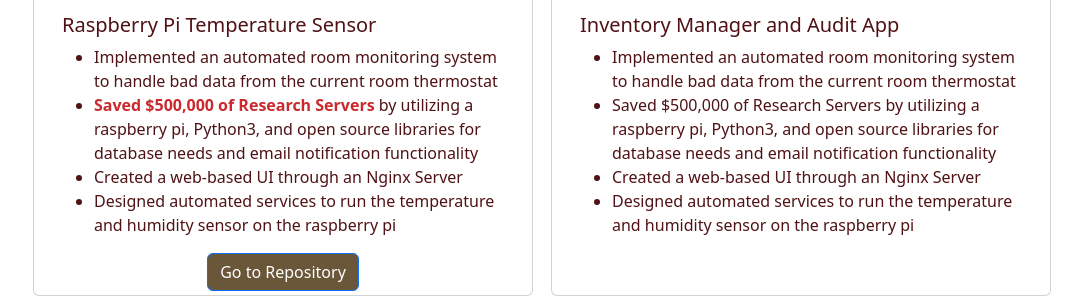
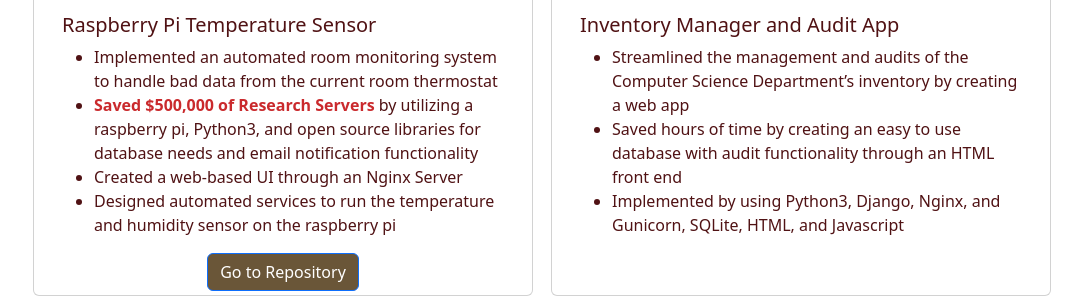
Before and after one commit to jak-rus/jak-rus.github.io, a plain HTML site: page index.html in a window 1280 px wide. Shown: the part 1340-1638 px from the top of the page, without its empty margins (98-1181 px from the left). Drawn offline with nearby package versions, Linux system fonts and the light colour scheme.

Commit message:
Updating Website and fixing grammar and stuff

```diff
--- a/index.html
+++ b/index.html
@@ -184,10 +184,9 @@
                             <div class="card-body">
                                 <h5 class="card-title" style="color: #501214;">Inventory Manager and Audit App</h5>
                                 <ul style="color: #501214;">
-                                    <li>Implemented an automated room monitoring system to handle bad data from the current room thermostat</li>
-                                    <li>Saved $500,000 of Research Servers by utilizing a raspberry pi, Python3, and open source libraries for database needs and email notification functionality</li>
-                                    <li>Created a web-based UI through an Nginx Server</li>
-                                    <li>Designed automated services to run the temperature and humidity sensor on the raspberry pi</li>
+                                    <li>Streamlined the management and audits of the Computer Science Department’s inventory by creating a web app</li>
+                                    <li>Saved hours of time by creating an easy to use database with audit functionality through an HTML front end</li>
+                                    <li>Implemented by using Python3, Django, Nginx, and Gunicorn, SQLite, HTML, and Javascript</li>
                                 </ul>
                             </div>
                         </div>
@@ -359,6 +358,9 @@
                                 <div class="card-body">
                                   <h5 class="card-title" style="color: #fff;">Certifications and Honors</h5>
                                   <ul class="smallBullets" style="color: #fff;">
+                                    <li>2023 Computer Science Excellence Award (Texas State)</li>
+                                    <li>Student Employee of the Year Nomination</li>
+                                    <li>Texas State Dean’s List (Fall 2021, Spring 2022, Spring 2023)</li>
                                     <li>CodePath iOS Development Course Certification</li>
                                     <li>NASA STEM Engagement and Educator Professional Development Collaborative:
                                         <ul>
@@ -367,7 +369,6 @@
                                             <li>XR GUI and Deployment Certification</li>
                                         </ul>
                                     </li>
-                                    <li>Texas State Dean’s List (Fall 2021, Spring 2022)</li>
                                     <li>Terry O'Banion Student Technology Award Champion</li>
                                 </ul>
                                 </div>
```
